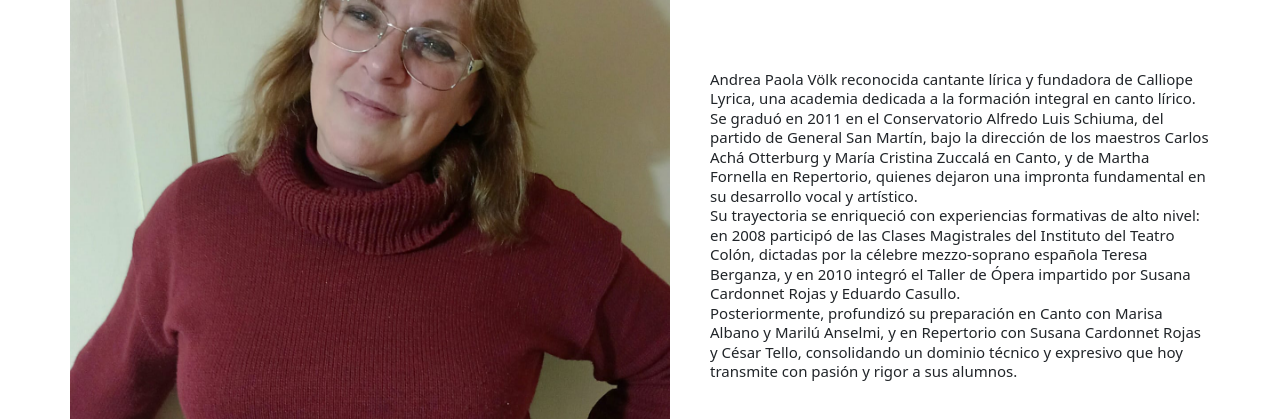
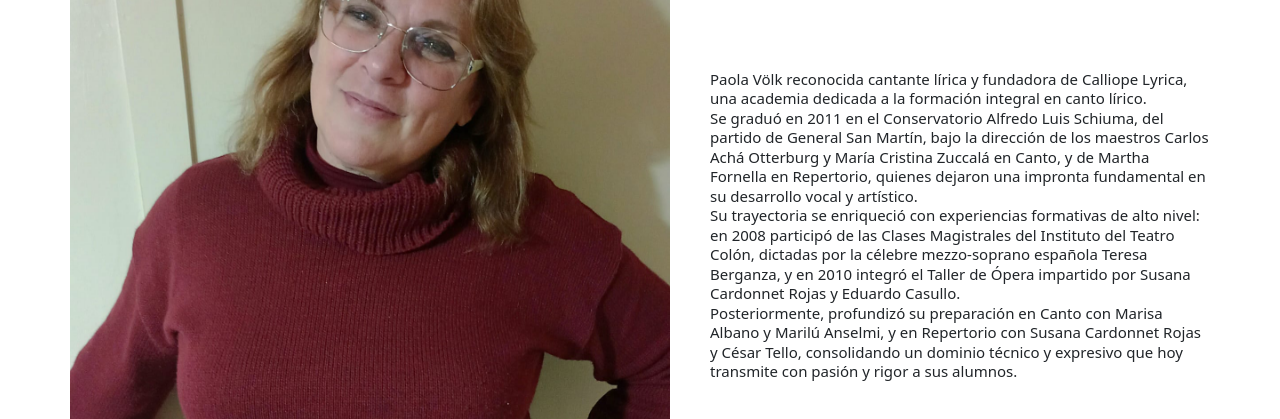
Before and after one commit to NataliaSethson/CalliopeLyrica, a React (Vite) app: page / in a window 1280 px wide. Shown: the part 533-952 px from the top of the page. Built offline with nearby package versions, Linux system fonts and the light colour scheme.

Commit message:
cambio en componente inicio

```diff
--- a/src/componentes/Inicio/Inicio.jsx
+++ b/src/componentes/Inicio/Inicio.jsx
@@ -11,7 +11,7 @@ const Inicio = () => {
           <img src="./inicio.jpeg" className="imgInicio" alt="Andrea Paola Völk" />
         </div>
         <p className="textoInicio">
-          Andrea Paola Völk reconocida cantante lírica y fundadora de Calliope Lyrica,
+          Paola Völk reconocida cantante lírica y fundadora de Calliope Lyrica,
           una academia dedicada a la formación integral en canto lírico.
           <br></br>
           Se graduó en 2011 en el Conservatorio Alfredo Luis Schiuma,
```
